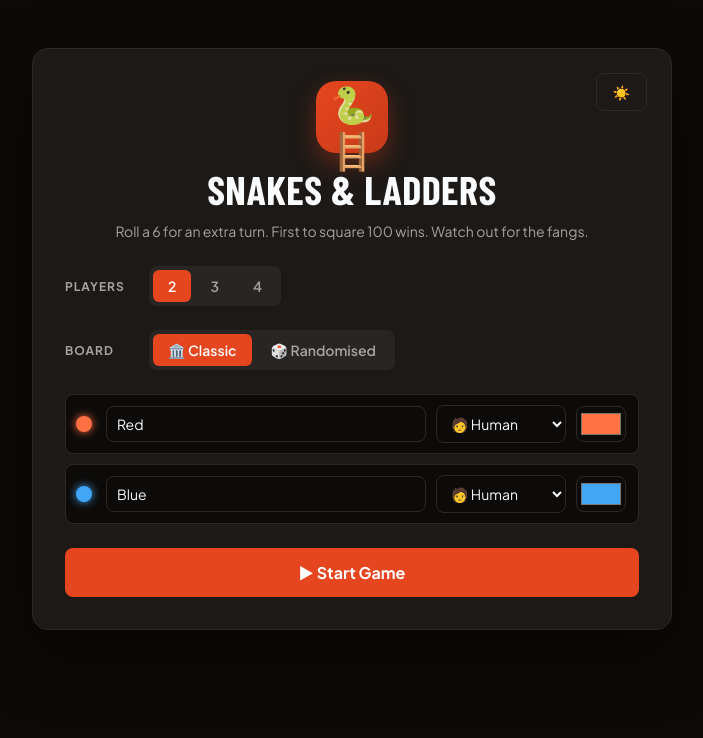
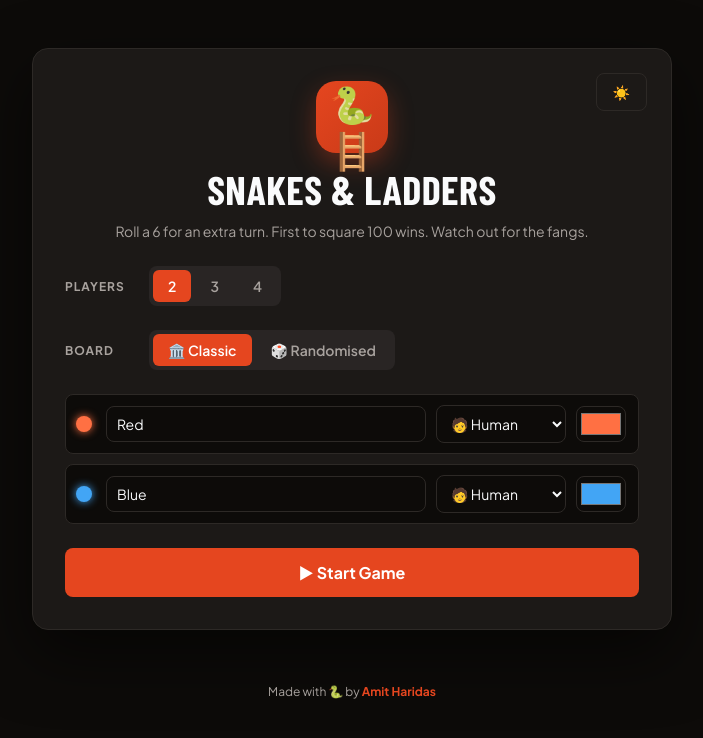
Before and after one commit to amitwh/snakes-ladders, a React (Vite) app: page / in a window 1280 px wide. Shown: the top 738 px of the page, without its empty margins (288-991 px from the left). Built offline with nearby package versions, Linux system fonts and the light colour scheme; a web font is replaced by a local one.

Commit message:
feat(ui): add author footer with GitHub link

```diff
--- a/package.json
+++ b/package.json
@@ -3,7 +3,7 @@
   "private": true,
   "version": "0.1.0",
   "description": "A 2D Snakes & Ladders game for 2-4 players",
-  "author": "Amith Haridas",
+  "author": "Amit Haridas",
   "main": "electron/main.cjs",
   "type": "module",
   "scripts": {
--- a/src/App.tsx
+++ b/src/App.tsx
@@ -11,6 +11,7 @@ import { HUD } from './ui/HUD';
 import { Dice } from './ui/Dice';
 import { Log } from './ui/Log';
 import { WinModal } from './ui/WinModal';
+import { Footer } from './ui/Footer';
 
 interface SetupOpts { seed: number; variant: 'classic' | 'random'; players: Player[]; }
 
@@ -99,6 +100,7 @@ export default function App() {
         <Dice state={state} die={die} tumbling={tumbling} onRoll={handleRoll} />
         <Log state={state} />
       </div>
+      <Footer />
     </div>
   );
 }
--- a/src/styles.css
+++ b/src/styles.css
@@ -99,7 +99,7 @@ button:disabled { opacity: 0.4; cursor: not-allowed; }
 .app {
   display: grid;
   grid-template-columns: minmax(0, 1fr) 320px;
-  grid-template-rows: auto 1fr;
+  grid-template-rows: auto 1fr auto;
   gap: 16px;
   padding: 16px;
   height: 100%;
@@ -108,6 +108,17 @@ button:disabled { opacity: 0.4; cursor: not-allowed; }
 .canvas-wrap { position: relative; min-height: 0; }
 .canvas-wrap canvas { width: 100%; height: 100%; display: block; border-radius: var(--radius); }
 .sidebar { display: flex; flex-direction: column; gap: 16px; min-height: 0; }
+
+/* ---------- Footer ---------- */
+.footer {
+  grid-column: 1 / -1;
+  text-align: center;
+  padding: 6px 16px 2px;
+  color: var(--muted);
+  font-size: 12px;
+}
+.footer a { color: var(--brand); font-weight: 700; text-decoration: none; }
+.footer a:hover { text-decoration: underline; }
 
 /* ---------- Forms ---------- */
 input, select {
--- /dev/null
+++ b/src/ui/Footer.tsx
@@ -0,0 +1,10 @@
+export function Footer() {
+  return (
+    <footer className="footer">
+      Made with 🐍 by{' '}
+      <a href="https://github.com/amitwh" target="_blank" rel="noopener noreferrer">
+        Amit Haridas
+      </a>
+    </footer>
+  );
+}
--- a/src/ui/Setup.tsx
+++ b/src/ui/Setup.tsx
@@ -1,6 +1,7 @@
 import { useState } from 'react';
 import type { Player } from '../types';
 import { ThemeToggle } from './ThemeToggle';
+import { Footer } from './Footer';
 
 const PALETTE = ['#ff7043', '#42a5f5', '#66bb6a', '#ab47bc'];
 const DEFAULT_NAMES = ['Red', 'Blue', 'Green', 'Purple'];
@@ -16,6 +17,7 @@ export function Setup({ onStart }: { onStart: (opts: { seed: number; variant: 'c
   const update = (i: number, patch: Partial<Player>) => setPlayers((ps) => ps.map((p, idx) => (idx === i ? { ...p, ...patch } : p)));
 
   return (
+    <>
     <div className="setup">
       <header className="setup__header">
         <div className="setup__theme"><ThemeToggle /></div>
@@ -82,5 +84,7 @@ export function Setup({ onStart }: { onStart: (opts: { seed: number; variant: 'c
         ▶ Start Game
       </button>
     </div>
+    <Footer />
+    </>
   );
 }
```
